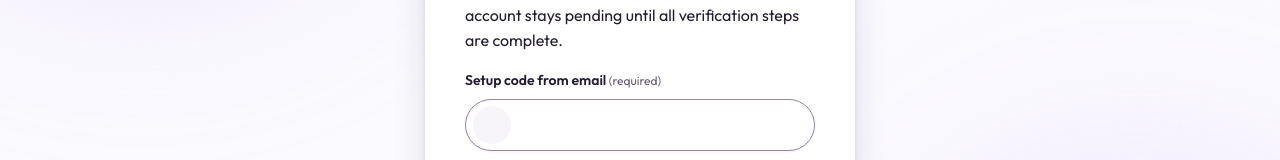
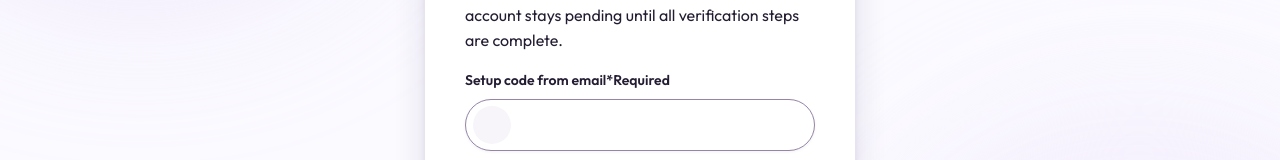
Before and after one commit to nexcoderw/akiba-admin, a Next.js app: page /enroll/platform-owner in a window 1280 px wide. Shown: the part 400-560 px from the top of the page. Built offline with nearby package versions, Linux system fonts and the light colour scheme; some icons are missing.

Commit message:
feat(admin): add required and optional field indicators

```diff
--- a/src/components/shared/field.tsx
+++ b/src/components/shared/field.tsx
@@ -6,6 +6,7 @@ export interface FieldProps {
   label: string;
   hint?: string;
   error?: string;
+  required?: boolean;
 }
 
 export function descriptionIds(
@@ -32,8 +33,15 @@ export function Field({
   return (
     <div className={styles.field}>
       <label className={styles.label} id={`${id}-label`} htmlFor={id}>
-        {label}
-        {required && <span className={styles.required}> (required)</span>}
+        <span className={styles.labelText}>{label}</span>
+        {required ? (
+          <span className={styles.requiredBadge} aria-hidden="true">
+            <span className={styles.requiredMark}>*</span>
+            Required
+          </span>
+        ) : (
+          <span className={styles.optionalBadge}>Optional</span>
+        )}
       </label>
       {children}
       {hint && (
```
